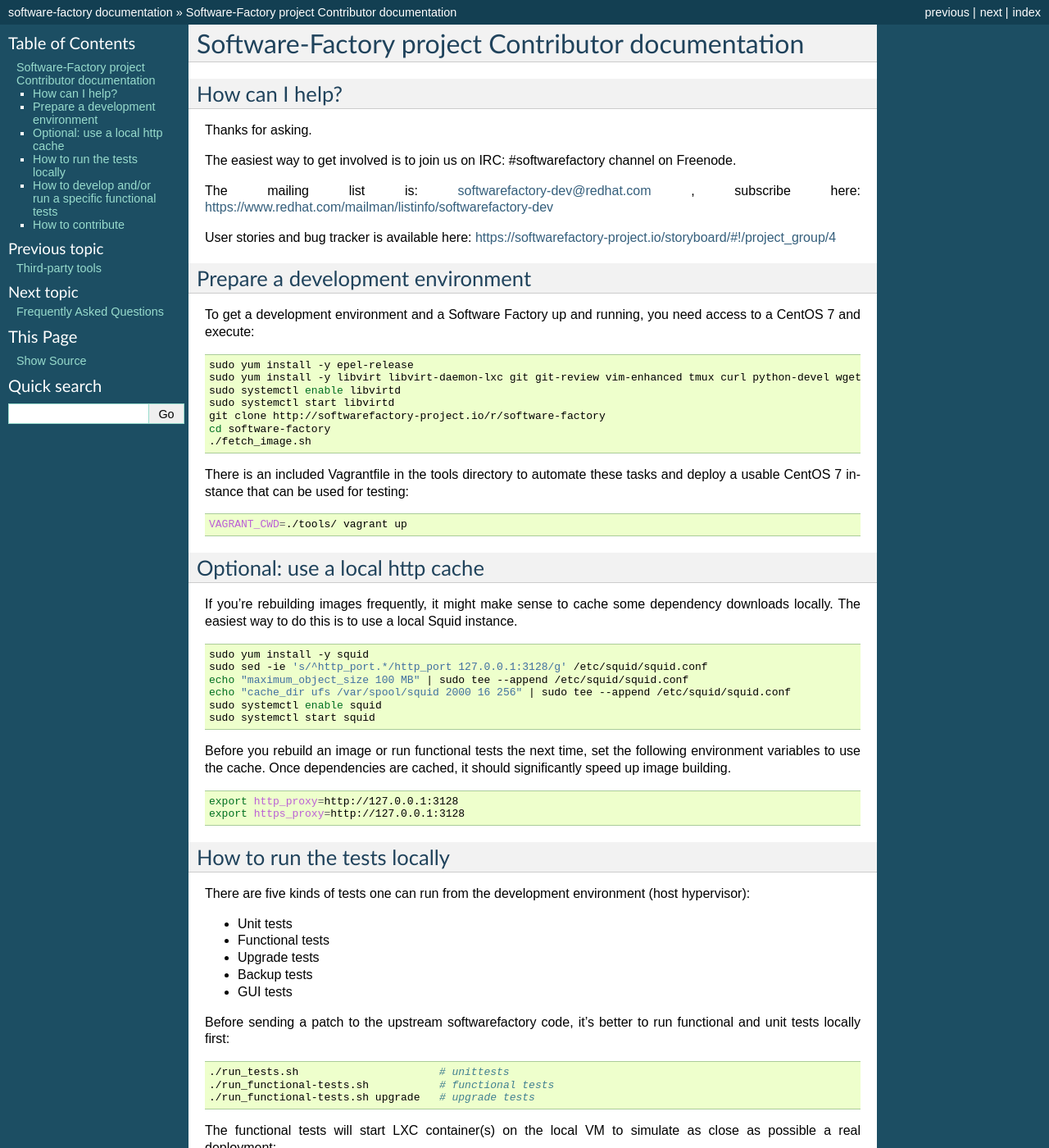
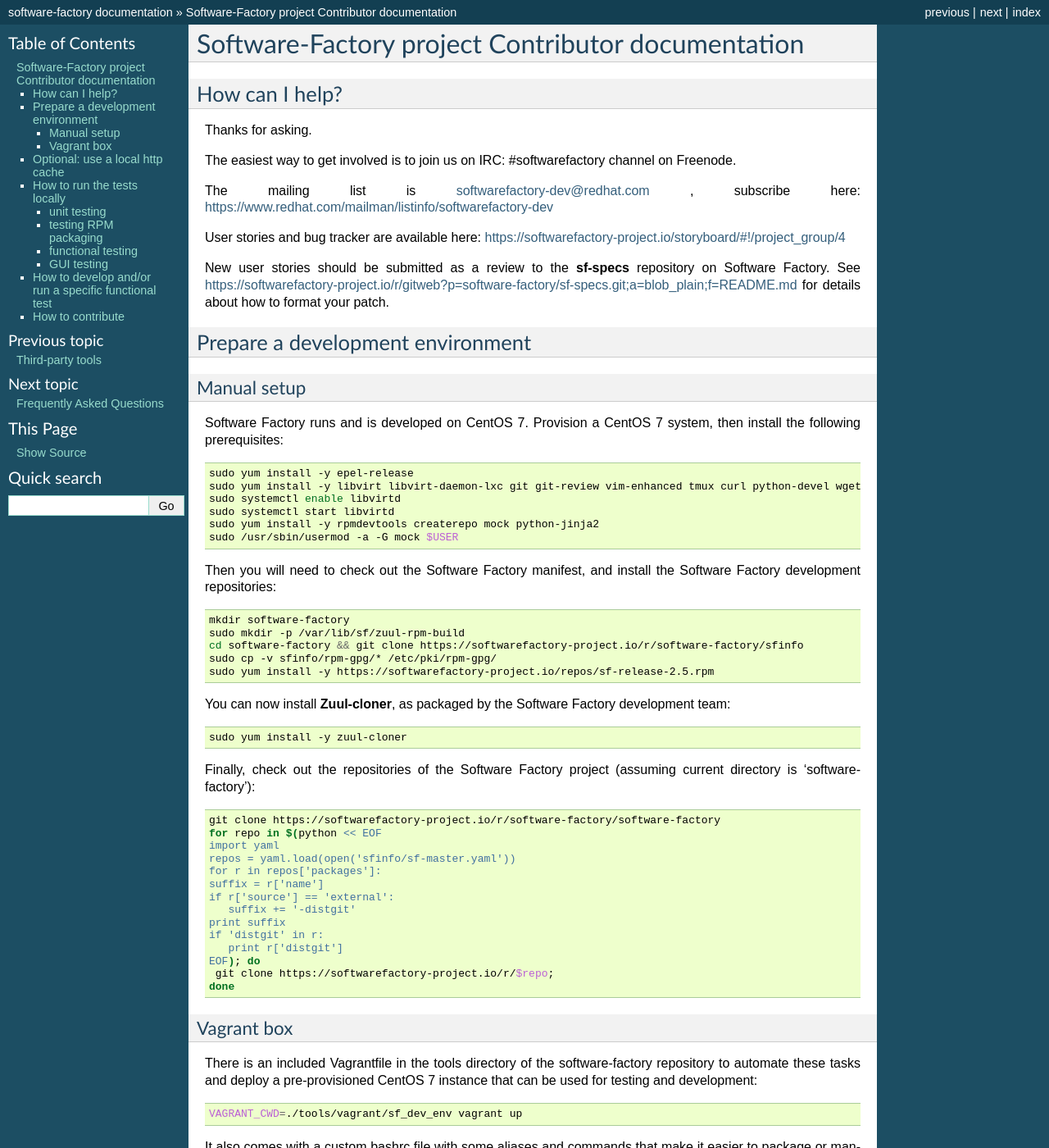
Before and after one commit to softwarefactory-project/sf-docs, a Sphinx documentation site: the page built from docs/contributor.rst, in a window 1280 px wide and 1400 px high. Shown: the whole window at 82% size. Built offline with Sphinx 7.4.7, drawn with Linux system fonts in a browser that asks for light colours; the version number could not be read and is left out; some of the changed text lies outside the part shown.

Commit message:
Update contributor documentation to reflect the packaged architecture
* Explain packaging dependencies
* Explain how to fetch all the repositories needed by Software Factory
* Explain how to run tests and package components beforehand

Change-Id: I57c3e859e3a232f967fdf5038ed0a23a0eddaee7
Depends-On: If12dd6a4b87131a9fb03860d8d95718a215d2675

```diff
--- a/docs/contributor.rst
+++ b/docs/contributor.rst
@@ -10,34 +10,78 @@
 
 The easiest way to get involved is to join us on IRC: #softwarefactory channel on Freenode.
 
-The mailing list is: softwarefactory-dev@redhat.com , subscribe here: https://www.redhat.com/mailman/listinfo/softwarefactory-dev
+The mailing list is softwarefactory-dev@redhat.com , subscribe here: https://www.redhat.com/mailman/listinfo/softwarefactory-dev
 
-User stories and bug tracker is available here: https://softwarefactory-project.io/storyboard/#!/project_group/4
+User stories and bug tracker are available here: https://softwarefactory-project.io/storyboard/#!/project_group/4
 
+New user stories should be submitted as a review to the **sf-specs** repository on Software Factory.
+See https://softwarefactory-project.io/r/gitweb?p=software-factory/sf-specs.git;a=blob_plain;f=README.md for
+details about how to format your patch.
 
 Prepare a development environment
 ---------------------------------
 
-To get a development environment and a Software Factory up and running,
-you need access to a CentOS 7 and execute:
+Manual setup
+............
+
+Software Factory runs and is developed on CentOS 7. Provision a CentOS 7 system, then install the following prerequisites:
 
 .. code-block:: bash
 
  sudo yum install -y epel-release
- sudo yum install -y libvirt libvirt-daemon-lxc git git-review vim-enhanced tmux curl python-devel wget python-pip mariadb-devel python-virtualenv python-devel gcc libffi-devel openldap-devel openssl-devel python-sphinx python-tox python-flake8 ansible
+ sudo yum install -y libvirt libvirt-daemon-lxc git git-review vim-enhanced tmux curl python-devel wget python-pip mariadb-devel python-virtualenv gcc libffi-devel openldap-devel openssl-devel python-sphinx python-tox python-flake8 ansible
  sudo systemctl enable libvirtd
  sudo systemctl start libvirtd
- git clone http://softwarefactory-project.io/r/software-factory
- cd software-factory
- ./fetch_image.sh
+ sudo yum install -y rpmdevtools createrepo mock python-jinja2
+ sudo /usr/sbin/usermod -a -G mock $USER
 
-There is an included Vagrantfile in the tools directory to automate these tasks
-and deploy a usable CentOS 7 instance that can be used for testing:
+Then you will need to check out the Software Factory manifest, and install the Software Factory development repositories:
 
 .. code-block:: bash
 
- VAGRANT_CWD=./tools/ vagrant up
+ mkdir software-factory
+ sudo mkdir -p /var/lib/sf/zuul-rpm-build
+ cd software-factory && git clone https://softwarefactory-project.io/r/software-factory/sfinfo
+ sudo cp -v sfinfo/rpm-gpg/* /etc/pki/rpm-gpg/
+ sudo yum install -y https://softwarefactory-project.io/repos/sf-release-2.5.rpm
 
+You can now install **Zuul-cloner**, as packaged by the Software Factory development team:
+
+.. code-block:: bash
+
+ sudo yum install -y zuul-cloner
+
+Finally, check out the repositories of the Software Factory project (assuming current directory is 'software-factory'):
+
+.. code-block:: bash
+
+ git clone https://softwarefactory-project.io/r/software-factory/software-factory
+ for repo in $(python << EOF
+ import yaml
+ repos = yaml.load(open('sfinfo/sf-master.yaml'))
+ for r in repos['packages']:
+ suffix = r['name']
+ if r['source'] == 'external':
+    suffix += '-distgit'
+ print suffix
+ if 'distgit' in r:
+    print r['distgit']
+ EOF); do
+  git clone https://softwarefactory-project.io/r/$repo;
+ done
+
+Vagrant box
+...........
+
+There is an included Vagrantfile in the tools directory of the software-factory repository to automate these tasks
+and deploy a pre-provisioned CentOS 7 instance that can be used for testing and development:
+
+.. code-block:: bash
+
+ VAGRANT_CWD=./tools/vagrant/sf_dev_env vagrant up
+
+It also comes with a custom bashrc file with some aliases and commands that make it
+easier to package or manage projects.
 
 Optional: use a local http cache
 --------------------------------
@@ -74,17 +118,62 @@
 * Unit tests
 * Functional tests
 * Upgrade tests
-* Backup tests
+* package building
 * GUI tests
 
-Before sending a patch to the upstream softwarefactory code, it's better
-to run functional and unit tests locally first:
+Before sending a patch upstream, please run functional
+and unit tests locally first to ensure the quality of your code.
+
+unit testing
+............
+
+To run unit tests, cd into the repository's directory and run:
 
 .. code-block:: bash
 
-  ./run_tests.sh                      # unittests
-  ./run_functional-tests.sh           # functional tests
-  ./run_functional-tests.sh upgrade   # upgrade tests
+  ./run_tests.sh
+
+Note that some repositories might lack unit tests, for example **distgits**.
+Changes on these repositories must be tested by attempting to build packages.
+
+testing RPM packaging
+.....................
+
+To build the package for a specific repository, use the following command:
+
+.. code-block:: bash
+
+ /path/to/sfinfo/zuul_rpm_build.py --project <repository> --distro-info /path/to/sfinfo/sf-master.yaml
+
+You can check the help message for zuul_rpm_build.py for more details about its parameters.
+
+functional testing
+..................
+
+Before you can test a change on any given component, you need to package it:
+
+.. code-block:: bash
+
+ /path/to/sfinfo/zuul_rpm_build.py --project <repository> --distro-info /path/to/sfinfo/sf-master.yaml --noclean
+
+The default build output directory will be $(pwd)/zuul-rpm-build/. It can be changed with the option *--local_output*.
+
+Remove the *--noclean* option to discard any previously built packages in the build directory.
+
+The test script looks for new packages in **/var/lib/sf/zuul-rpm-build**. If you always build your packages in the same
+directory, the easiest way to proceed is to create a symlink like so:
+
+
+.. code-block:: bash
+
+ ln -s $(pwd)/zuul-rpm-build /var/lib/sf/zuul-rpm-build
+
+You can then launch functional tests like this:
+
+.. code-block:: bash
+
+  ./path/to/software-factory/run_functional-tests.sh           # functional tests
+  ./path/to/software-factory/run_functional-tests.sh upgrade   # upgrade tests
 
 
 The functional tests will start LXC container(s) on the local VM to simulate
@@ -95,9 +184,52 @@
   ./run_functional-tests.sh    # run functional tests
   ssh -l root sftests.com      # /etc/hosts entry is automatically added
 
+GUI testing
+...........
 
-How to develop and/or run a specific functional tests
------------------------------------------------------
+Although passing the GUI tests is not mandatory to get a patch merged, these tests are
+still useful and we welcome improvements in that regard!
+
+In order to run the GUI tests, you need to install the following dependencies:
+
+.. code-block:: bash
+
+ # install GUI testing tools
+ sudo yum install -y firefox Xvfb libXfont Xorg jre
+ sudo mkdir /usr/lib/selenium /var/log/selenium /var/log/Xvfb
+ sudo wget -O /usr/lib/selenium/selenium-server.jar http://selenium-release.storage.googleapis.com/2.53/selenium-server-standalone-2.53.0.jar
+ sudo pip install selenium pyvirtualdisplay
+
+These tests can be recorded to ease debugging, ffmpeg needs to be installed. You
+can either compile ffmpeg from sources yourself or use an external repository
+like so:
+
+.. code-block:: bash
+
+ # install ffmpeg
+ sudo rpm --import http://li.nux.ro/download/nux/RPM-GPG-KEY-nux.ro
+ sudo rpm -Uvh http://li.nux.ro/download/nux/dextop/el7/x86_64/nux-dextop-release-0-1.el7.nux.noarch.rpm
+ sudo yum update
+ sudo yum install -y ffmpeg
+ curl -sL https://asciinema.org/install | sh
+
+Note: all the above dependencies are preinstalled on the Vagrant development box.
+
+To run GUI tests, simply run:
+
+.. code-block:: bash
+
+ ./run_functional-tests.sh gui   # run GUI tests
+
+With these dependencies installed, you can also easily connect to your development
+Software Factory's GUI through an SSH tunnel:
+
+.. code-block:: bash
+
+ ssh -X -A -i /path/to/private_key devuser@devbox firefox https://sftests.com
+
+How to develop and/or run a specific functional test
+----------------------------------------------------
 
 Functional tests needs access to the keys and configuration of the deployment.
 First you need to copy the sf-bootstrap-data/ from the managesf node.
@@ -139,11 +271,11 @@
   # Hack the code, create a commit on top of HEAD ! and ...
   git review # Summit your proposal on softwarefactory-project.io
 
-Have a look to http://softwarefactory-project.io/r/ where you will find the patch
-you have just submitted. Automatic tests are run against it and Jenkins/Zuul will
-report a status as comments on the Gerrit page related to your patch. You can
-also check http://softwarefactory-project.io/zuul/ to follow the test process.
+Your patch will be listed on the reviews pages at https://softwarefactory-project.io/r/ .
+Automatic tests are run against it and Jenkins/Zuul will
+report results on your patch's Gerrit page. You can
+also check https://softwarefactory-project.io/zuul/ to follow the test process.
 
 Note that Software Factory is developed using Software Factory. That means that you can
-contribute to SF in the same way you would contribute to any other project hosted
-on SF: :ref:`contribute`.
+contribute to Software Factory in the same way you would contribute to any other project hosted
+on an instance: :ref:`contribute`.
```
Also changed, not shown: other parts of docs/contributor.rst (+8 -8 lines).
